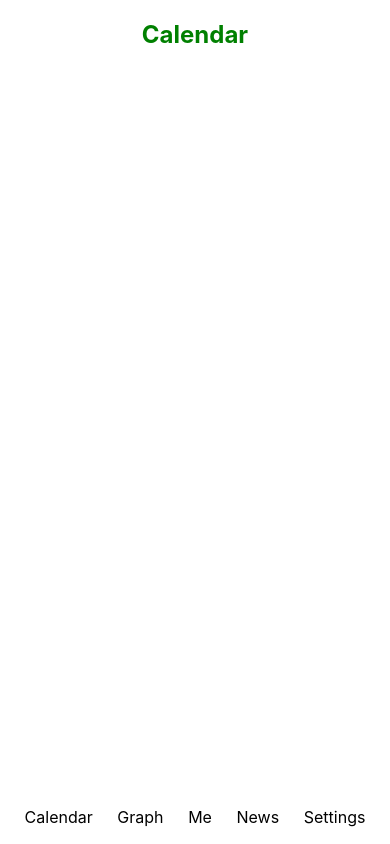
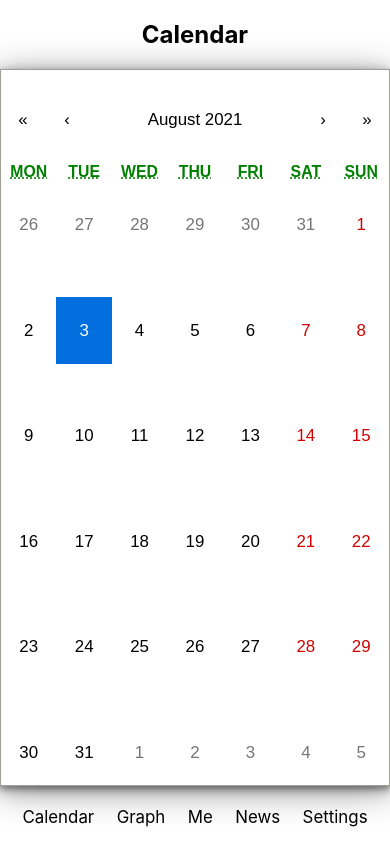
Before and after one commit to heatherloisejackson/TipTrackerApp, a React (Create React App) app in the folder client/: page /calendar in a window 390 px wide. Built offline with nearby package versions, Linux system fonts and the light colour scheme.

Commit message:
react-calendar added and is responsive for phones / tablets

```diff
--- a/client/package.json
+++ b/client/package.json
@@ -9,6 +9,7 @@
     "@testing-library/user-event": "^12.1.10",
     "emmet": "^2.3.4",
     "react": "^17.0.1",
+    "react-calendar": "^3.4.0",
     "react-dom": "^17.0.1",
     "react-router-dom": "^5.2.0",
     "react-scripts": "4.0.1",
--- a/client/src/components/Calendar/index.css
+++ b/client/src/components/Calendar/index.css
@@ -1,5 +1,23 @@
-.calendar {
+.calendar-container {
+    padding-top: 5vh;
+}
 
+
+.react-calendar {
+    font-size: 1rem;
+    background-color: white;
+    margin: 0 auto;
+    width: 75vw;
+    top: 5vh;
+    box-shadow: 0px 3px 5px rgba(0, 0, 0, 0.154),
+        0px 3px 8px rgba(0, 0, 0, 0.254),
+        0px 3px 15px rgba(0, 0, 0, 0.254),
+        0px 5px 35px rgba(0, 0, 0, 0.374);
+}
+
+.react-calendar__month-view__days {
+    font-size: 1rem;
+    height: 70vh;
 }
 
 /* DESKTOPS */
@@ -13,23 +31,65 @@
 /* TABLETS */
 
 @media screen and (max-width: 1200px) {
+    .calendar-container {
+        padding-top: 0;
+    }
+
     .calendar {
         color: blue;
+    }
+
+    .react-calendar {
+        padding-top: 2vh;
+        width: 100vw;
+        font-size: 2.5vh;
+    }
+
+    .react-calendar__month-view__days {
+        flex-wrap: wrap;
+        height: 75vh;
+    }
+    form input, button {
+        min-width: 20px;
+        font-size: 2vh;
     }
 }
 
 /* LARGE CELLPHONES */
 
 @media screen and (max-width: 600px) {
+    .calendar-container {
+        padding-top: 0;
+    }
+
     .calendar {
         color: orange;
+        top: 3vh;
+    }
+
+    form, input button {
+        min-width: 20px;
     }
 }
 
 /* SMALL CELLPHONES */
 
 @media screen and (max-width: 465px) {
+    .calendar-container {
+        padding-top: 0;
+    }
+
     .calendar {
         color: green;
     }
+
+    .react-calendar {
+        height: 85vh;
+        width: 100vw;
+    }
+
+    form input, button {
+        min-width: 20px;
+        height: 8vh;
+    }
 }
--- a/client/src/components/Calendar/index.js
+++ b/client/src/components/Calendar/index.js
@@ -1,15 +1,21 @@
+import React, { useState } from 'react';
+import ReactCalendar from 'react-calendar';
+import 'react-calendar/dist/Calendar.css';
 import './index.css';
 import navBar from '../NavBar';
 
 const Calendar = () => {
+    const [value, onChange] = useState(new Date());
+
     return (
-        <div className='calendar'>
+        <div className='calendar-container'>
             <h2>Calendar</h2>
+            <div className='calendar'>
+                <ReactCalendar onChange={onChange} value={value} />
+            </div>
             { navBar }
         </div>
-
     )
-
-}
+};
 
 export default Calendar
--- a/client/src/components/NavBar/index.css
+++ b/client/src/components/NavBar/index.css
@@ -25,6 +25,7 @@ nav a:hover {
         position: fixed;
         width: 100vw;
         bottom: 2vh;
+        font-size: 2vh;
     }
 }
 
@@ -34,7 +35,7 @@ nav a:hover {
         justify-content: space-evenly;
         position: fixed;
         width: 100vw;
-        bottom: 2vh;
+        bottom: 1vh;
     }
 }
 
--- a/package.json
+++ b/package.json
@@ -17,5 +17,8 @@
     "eslint": "^7.12.1",
     "eslint-config-prettier": "^6.15.0",
     "prettier": "^2.1.2"
+  },
+  "dependencies": {
+    "react-calendar": "^3.4.0"
   }
 }
```
Also changed, not shown: 1 other file (tests, documents, lock files or other folders).
